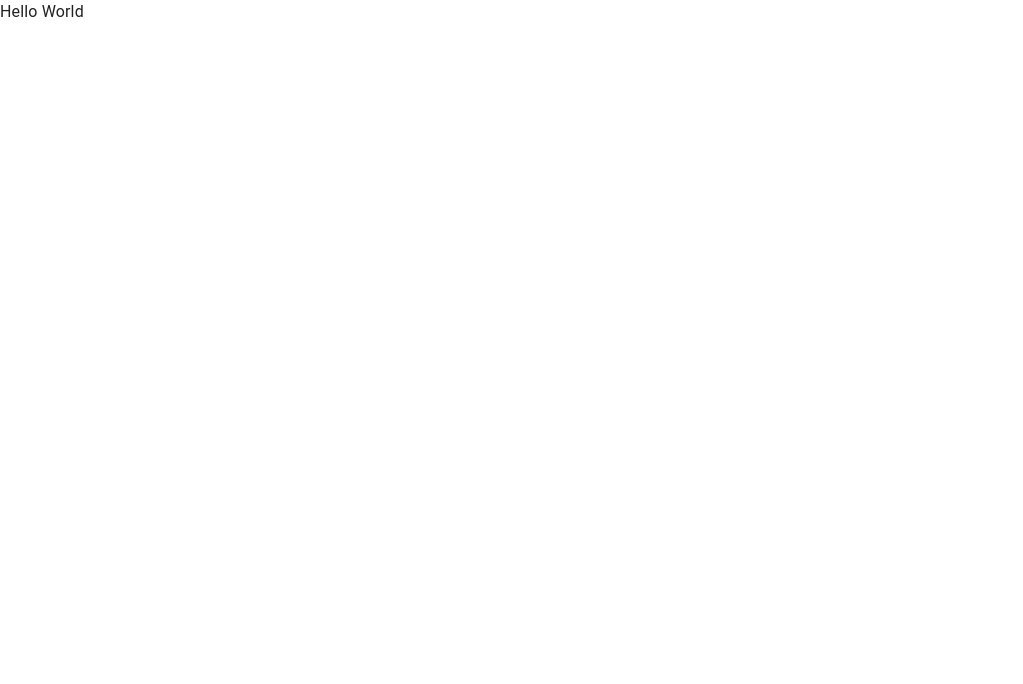
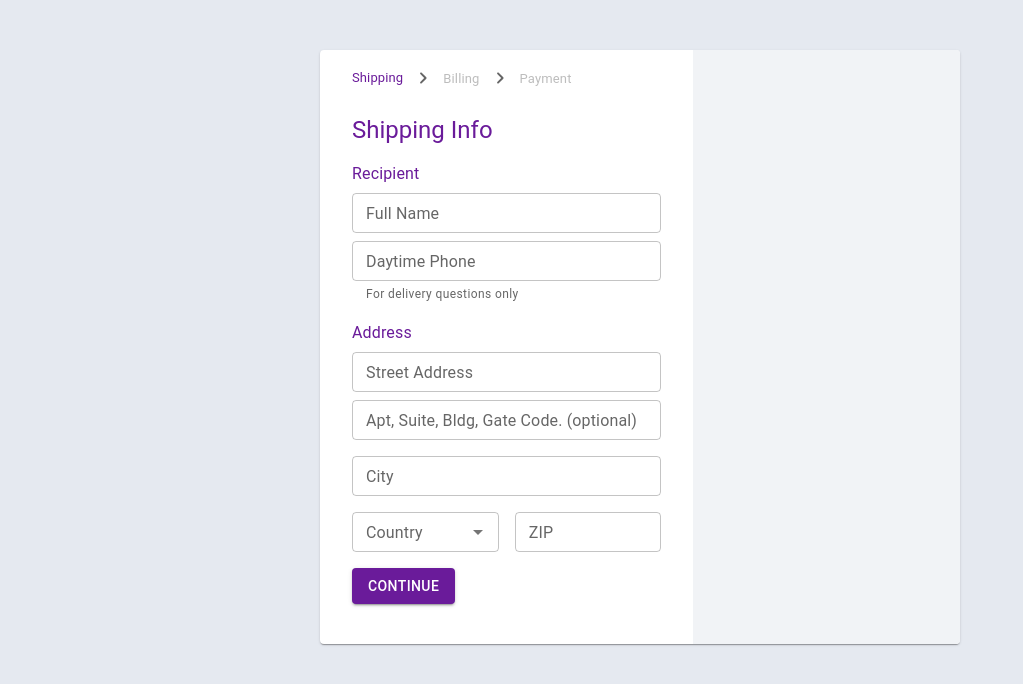
Before and after one commit to blackkkout/axels-test, a React (Create React App) app: page / in a window 1280 px wide. Shown: the top 684 px of the page, without its empty margins (0-1023 px from the left). Built offline with nearby package versions, Linux system fonts and the light colour scheme.

Commit message:
shipping form

```diff
--- a/package.json
+++ b/package.json
@@ -3,6 +3,7 @@
   "version": "0.1.0",
   "private": true,
   "dependencies": {
+    "@mui/icons-material": "^5.16.5",
     "@mui/material": "^5.16.5",
     "@mui/styled-engine-sc": "6.0.0-alpha.18",
     "@testing-library/jest-dom": "^5.17.0",
--- a/src/App.js
+++ /dev/null
@@ -1,12 +0,0 @@
-import CssBaseline from '@mui/material/CssBaseline';
-
-function App() {
-  return (
-    <>
-      <CssBaseline />
-      <div>Hello World</div>
-    </>
-  );
-}
-
-export default App;
--- /dev/null
+++ b/src/components/App/App.js
@@ -0,0 +1,26 @@
+import { createTheme, ThemeProvider, CssBaseline } from '@mui/material';
+import { purple } from '@mui/material/colors';
+
+import { Root } from './App.styles';
+import { Order } from '../Order/Order';
+
+const theme = createTheme({
+  palette: {
+    primary: {
+      main: purple[800],
+    },
+  },
+});
+
+function App() {
+  return (
+    <ThemeProvider theme={theme}>
+      <CssBaseline />
+      <Root>
+        <Order />
+      </Root>
+    </ThemeProvider>
+  );
+}
+
+export default App;
--- /dev/null
+++ b/src/components/App/App.styles.js
@@ -0,0 +1,11 @@
+import { Box, styled } from '@mui/material';
+
+export const Root = styled(Box)({
+  width: '100%',
+  height: '100vh',
+  display: 'flex',
+  flexDirection: 'column',
+  alignItems: 'center',
+  paddingTop: '50px',
+  backgroundColor: '#E5E9F0',
+});
--- /dev/null
+++ b/src/components/Order/Order.js
@@ -0,0 +1,61 @@
+import {
+  useTheme,
+  Box,
+  Grid,
+  Breadcrumbs,
+  Link,
+  Typography,
+} from '@mui/material';
+import { grey } from '@mui/material/colors';
+import { NavigateNextRounded } from '@mui/icons-material';
+
+import { Root } from './Order.styles';
+import { ShippingForm } from '../ShippingForm/ShippingForm';
+
+export function Order() {
+  const theme = useTheme();
+
+  return (
+    <Root>
+      <Grid container height="100%">
+        <Grid item xs={7}>
+          <Box padding={theme.spacing(2, 4, 5, 4)}>
+            <Breadcrumbs
+              aria-label="breadcrumb"
+              separator={<NavigateNextRounded fontSize="medium" />}
+            >
+              <Typography color="primary.main" fontSize="small">
+                Shipping
+              </Typography>
+              <Link
+                underline="hover"
+                color={grey[400]}
+                fontSize="small"
+                href="#"
+              >
+                Billing
+              </Link>
+              <Link
+                underline="hover"
+                color={grey[400]}
+                fontSize="small"
+                href="#"
+              >
+                Payment
+              </Link>
+            </Breadcrumbs>
+            <ShippingForm />
+          </Box>
+        </Grid>
+        <Grid item xs={5}>
+          <Box
+            sx={{
+              height: '100%',
+              backgroundColor: '#F1F3F6',
+            }}
+          ></Box>
+        </Grid>
+      </Grid>
+    </Root>
+  );
+}
--- /dev/null
+++ b/src/components/Order/Order.styles.js
@@ -0,0 +1,9 @@
+import { Box, styled } from '@mui/material';
+
+export const Root = styled(Box)(({ theme }) => ({
+  backgroundColor: '#fff',
+  width: 640,
+  borderRadius: theme.shape.borderRadius,
+  overflow: 'hidden',
+  boxShadow: theme.shadows[1],
+}));
--- /dev/null
+++ b/src/components/ShippingForm/ShippingForm.js
@@ -0,0 +1,79 @@
+import {
+  Button,
+  FormControl,
+  FormLabel,
+  Stack,
+  Typography,
+  TextField,
+  Autocomplete,
+} from '@mui/material';
+
+export function ShippingForm() {
+  const countries = ['United States', 'Canada', 'Mexico', 'Ukraine'];
+
+  return (
+    <form>
+      <Typography
+        variant="h5"
+        color="primary.main"
+        marginTop={3}
+        marginBottom={2}
+      >
+        Shipping Info
+      </Typography>
+      <Stack spacing={2} marginBottom={2}>
+        <Stack spacing={1}>
+          <FormControl fullWidth>
+            <FormLabel sx={{ marginBottom: 1, color: 'primary.main' }}>
+              Recipient
+            </FormLabel>
+            <TextField label="Full Name" size="small" fullWidth />
+          </FormControl>
+          <FormControl fullWidth>
+            <TextField
+              label="Daytime Phone"
+              size="small"
+              fullWidth
+              helperText="For delivery questions only"
+            />
+          </FormControl>
+        </Stack>
+        <Stack spacing={1}>
+          <FormControl fullWidth>
+            <FormLabel sx={{ marginBottom: 1, color: 'primary.main' }}>
+              Address
+            </FormLabel>
+            <TextField label="Street Address" size="small" fullWidth />
+          </FormControl>
+          <FormControl fullWidth>
+            <TextField
+              label="Apt, Suite, Bldg, Gate Code. (optional)"
+              size="small"
+              fullWidth
+            />
+          </FormControl>
+        </Stack>
+        <FormControl fullWidth>
+          <TextField label="City" size="small" fullWidth />
+        </FormControl>
+        <Stack spacing={2} direction="row">
+          <FormControl fullWidth>
+            <Autocomplete
+              disablePortal
+              options={countries}
+              renderInput={(params) => (
+                <TextField {...params} size="small" label="Country" />
+              )}
+            />
+          </FormControl>
+          <FormControl fullWidth>
+            <TextField label="ZIP" size="small" fullWidth />
+          </FormControl>
+        </Stack>
+      </Stack>
+      <Button variant="contained" fullWidth={false}>
+        Continue
+      </Button>
+    </form>
+  );
+}
--- a/src/index.js
+++ b/src/index.js
@@ -1,6 +1,6 @@
 import React from 'react';
 import ReactDOM from 'react-dom/client';
-import App from './App';
+import App from './components/App/App';
 import reportWebVitals from './reportWebVitals';
 
 const root = ReactDOM.createRoot(document.getElementById('root'));
```
Also changed, not shown: 2 other files (tests, documents, lock files or other folders).
